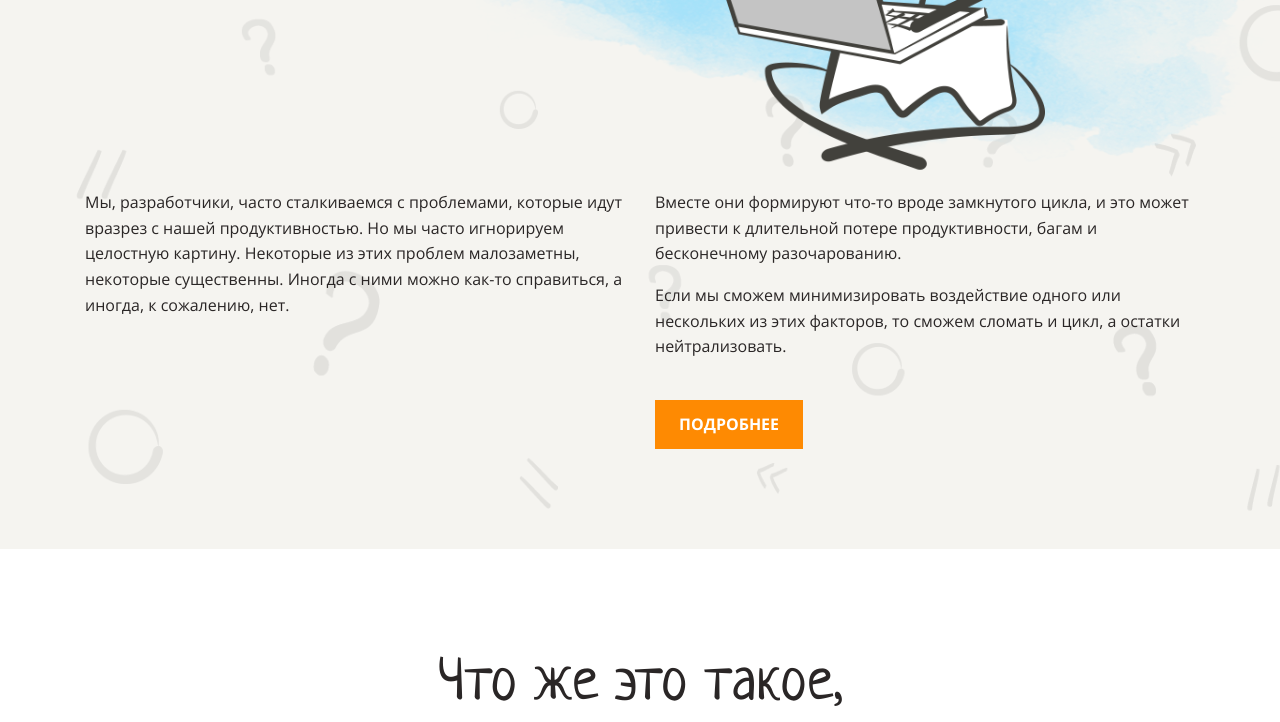
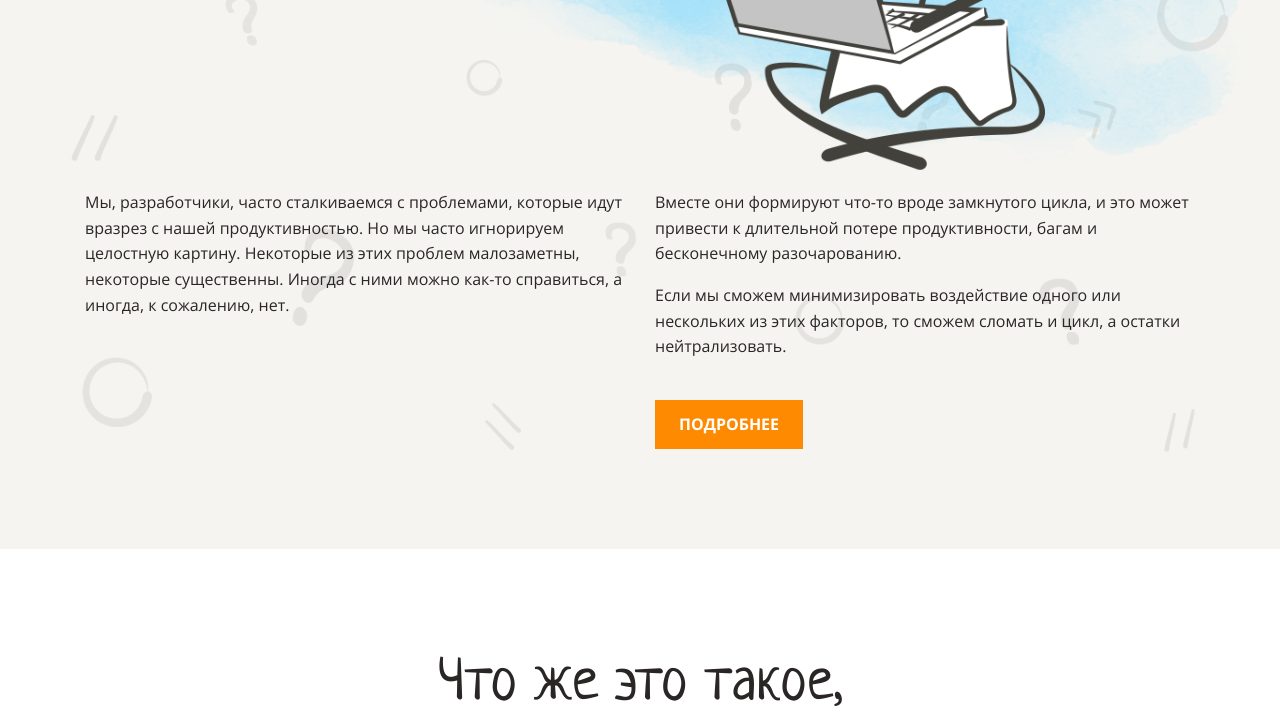
Before and after one commit to Dayana-mak/layout-designer-project-58, a website: page src/index.html in a window 1280 px wide. Shown: the part 370-1092 px from the top of the page. Drawn offline with Linux system fonts and the light colour scheme.

Commit message:
fix background image

```diff
--- a/src/styles/style.css
+++ b/src/styles/style.css
@@ -89,7 +89,7 @@ h3 {
   right: 0;
   bottom: 0;
   background-repeat: no-repeat;
-  background-size: cover;
+  background-size: contain;
   opacity: 0.1;
   height: 914px;
 }
@@ -116,7 +116,6 @@ h3 {
   right: -270px;
   height: 525px;
 }
-
 
 .layout-2-column {
   display: flex;
```
Also changed, not shown: src/index.html (+1 -0 lines).
